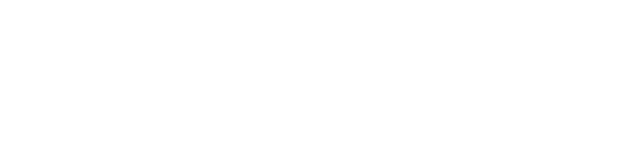
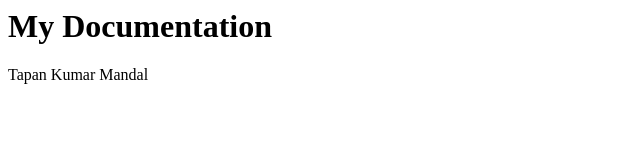
Before and after one commit to tapankumar003/myGitProj, a plain HTML site: page index.html in a window 1280 px wide. Shown: the whole page, without its empty margins (0-640 px from the left). Drawn offline with Linux system fonts and the light colour scheme.

Commit message:
Head and Body tag added

```diff
--- a/index.html
+++ b/index.html
@@ -1 +1,9 @@
-<html>    </html>
+<html>
+<head>
+<title>Docs</title>
+</head>
+<body>
+<h1>My Documentation</h1>
+<p>Tapan Kumar Mandal</p>
+</body>
+</html>
```
